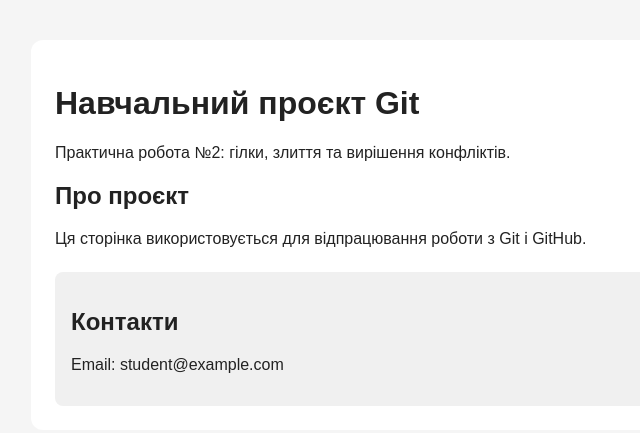
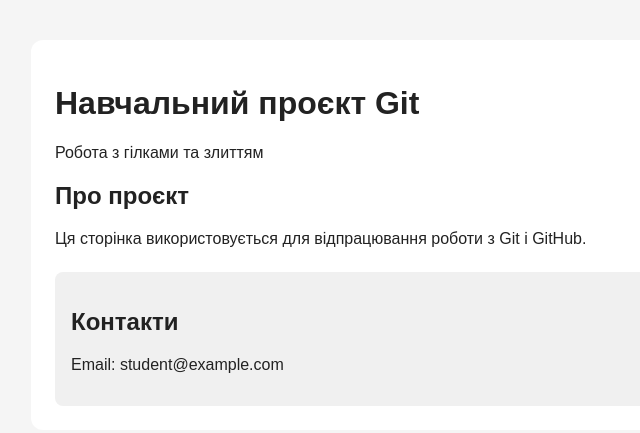
Before and after one commit to kholodsvkn25-sys/git-practice-2, a plain HTML site: page index.html in a window 1280 px wide. Shown: the whole page, without its empty margins (185-825 px from the left). Drawn offline with Linux system fonts and the light colour scheme.

Commit message:
Змінено заголовок у варіанті B

```diff
--- a/index.html
+++ b/index.html
@@ -9,7 +9,7 @@
 <body>
     <main class="container">
         <h1>Навчальний проєкт Git</h1>
-        <p>Практична робота №2: гілки, злиття та вирішення конфліктів.</p>
+        <p>Робота з гілками та злиттям</p>
 
         <section>
             <h2>Про проєкт</h2>
```
